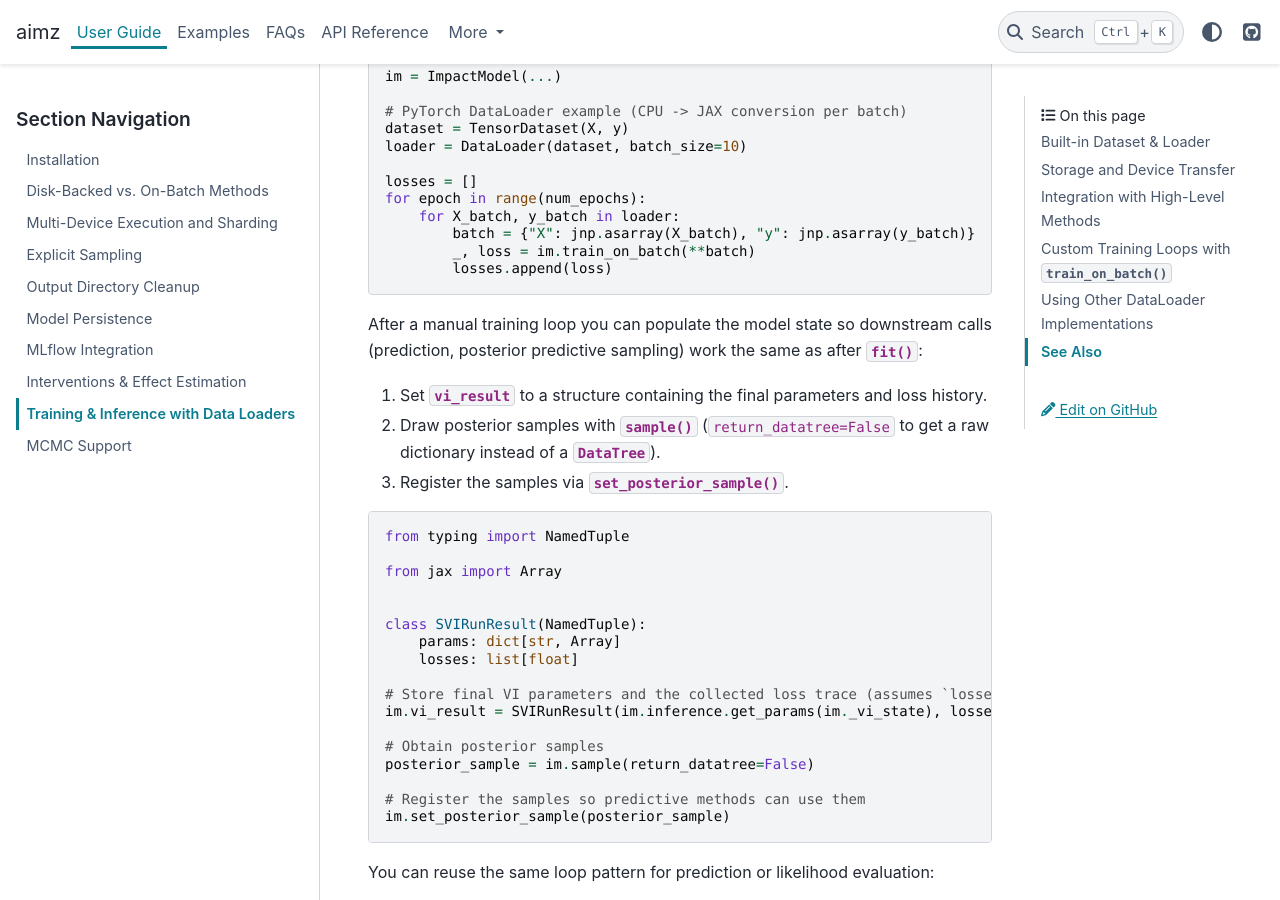
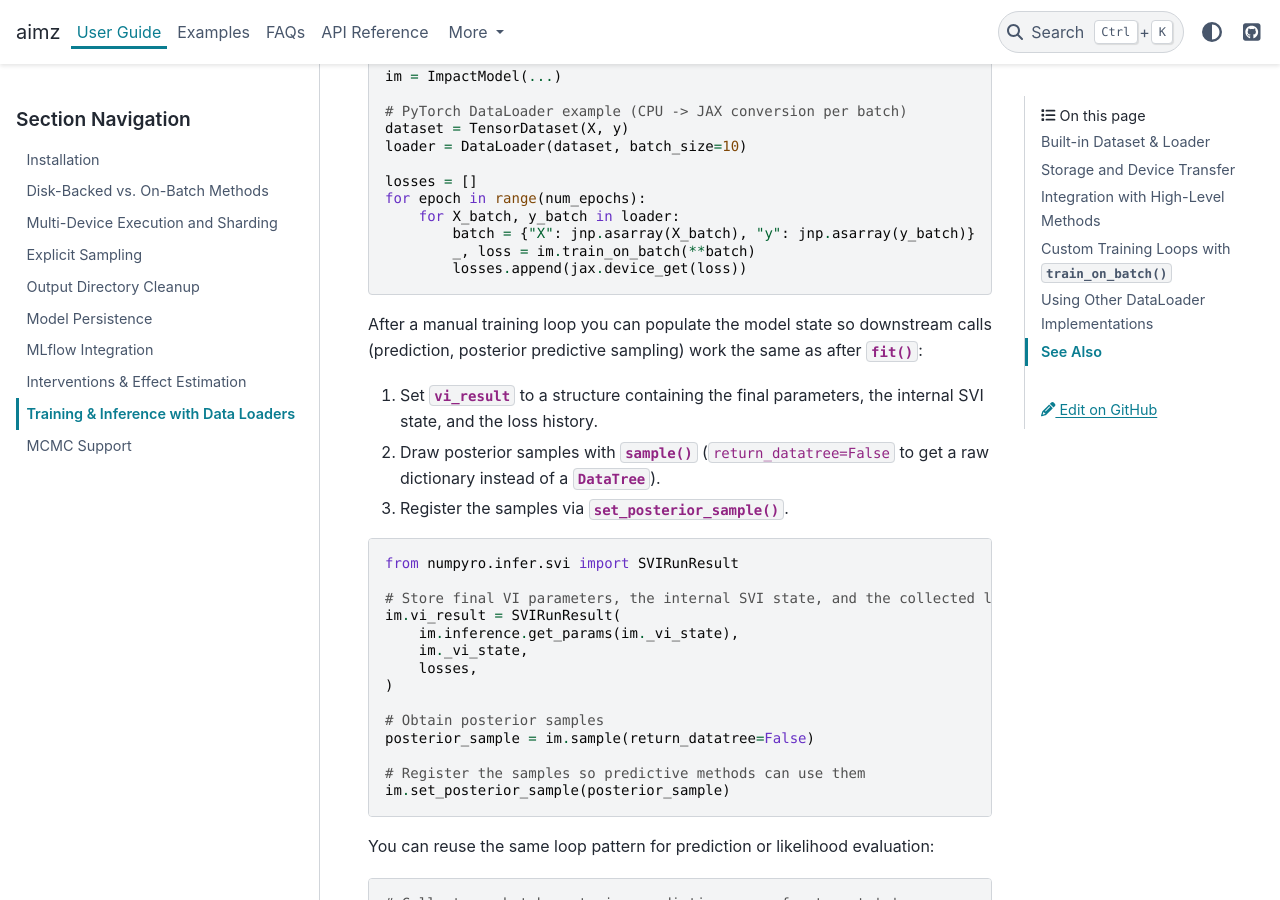
Before and after one commit to markean/aimz, a Sphinx documentation site: the page built from docs/source/user_guide/dataloader.rst, in a window 1280 px wide and 900 px high, scrolled down 4031 px. Built offline with Sphinx 7.4.7 and the PyData theme 0.15.4, drawn with Linux system fonts in a browser that asks for light colours.

Commit message:
Posteior copying on a single device behavior fix; SVI loss history changed to numpy array; double warnings emit fix for nan; inf loss now correctly detected
Fixes #267 #268 #269

```diff
--- a/docs/source/user_guide/dataloader.rst
+++ b/docs/source/user_guide/dataloader.rst
@@ -160,28 +160,25 @@ Any iterable that yields a mapping (field name -> array) per batch works with a
         for X_batch, y_batch in loader:
             batch = {"X": jnp.asarray(X_batch), "y": jnp.asarray(y_batch)}
             _, loss = im.train_on_batch(**batch)
-            losses.append(loss)
+            losses.append(jax.device_get(loss))
 
 
 After a manual training loop you can populate the model state so downstream calls (prediction, posterior predictive sampling) work the same as after :meth:`~aimz.ImpactModel.fit`:
 
-1. Set :attr:`~aimz.ImpactModel.vi_result` to a structure containing the final parameters and loss history.
+1. Set :attr:`~aimz.ImpactModel.vi_result` to a structure containing the final parameters, the internal SVI state, and the loss history.
 2. Draw posterior samples with :meth:`~aimz.ImpactModel.sample` (``return_datatree=False`` to get a raw dictionary instead of a :external:class:`~xarray.DataTree`).
 3. Register the samples  via :meth:`~aimz.ImpactModel.set_posterior_sample`.
 
 .. code-block:: python
 
-    from typing import NamedTuple
+    from numpyro.infer.svi import SVIRunResult
 
-    from jax import Array
-
-
-    class SVIRunResult(NamedTuple):
-        params: dict[str, Array]
-        losses: list[float]
-
-    # Store final VI parameters and the collected loss trace (assumes `losses` list built above)
-    im.vi_result = SVIRunResult(im.inference.get_params(im._vi_state), losses)
+    # Store final VI parameters, the internal SVI state, and the collected loss trace
+    im.vi_result = SVIRunResult(
+        im.inference.get_params(im._vi_state),
+        im._vi_state,
+        losses,
+    )
 
     # Obtain posterior samples
     posterior_sample = im.sample(return_datatree=False)
--- a/pyproject.toml
+++ b/pyproject.toml
@@ -4,7 +4,7 @@ build-backend = "setuptools.build_meta"
 
 [project]
 name = "aimz"
-version = "0.13.0"
+version = "0.14.0.dev0"
 description = "Scalable probabilistic impact modeling"
 readme = "README.md"
 license = "Apache-2.0"
```
Also changed, not shown: CHANGELOG.md (+11 -0 lines), .pre-commit-config.yaml, 4 other files.
